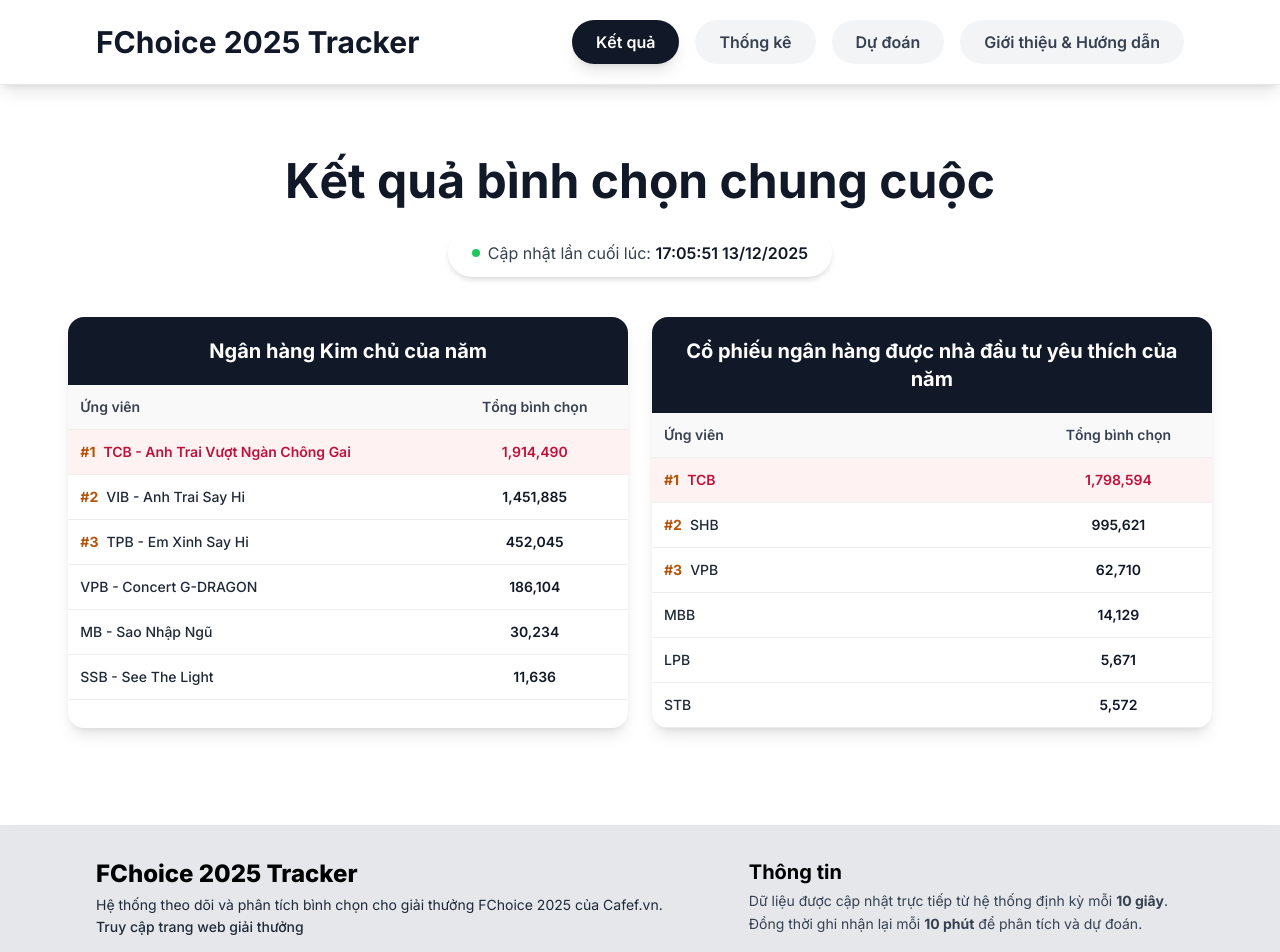
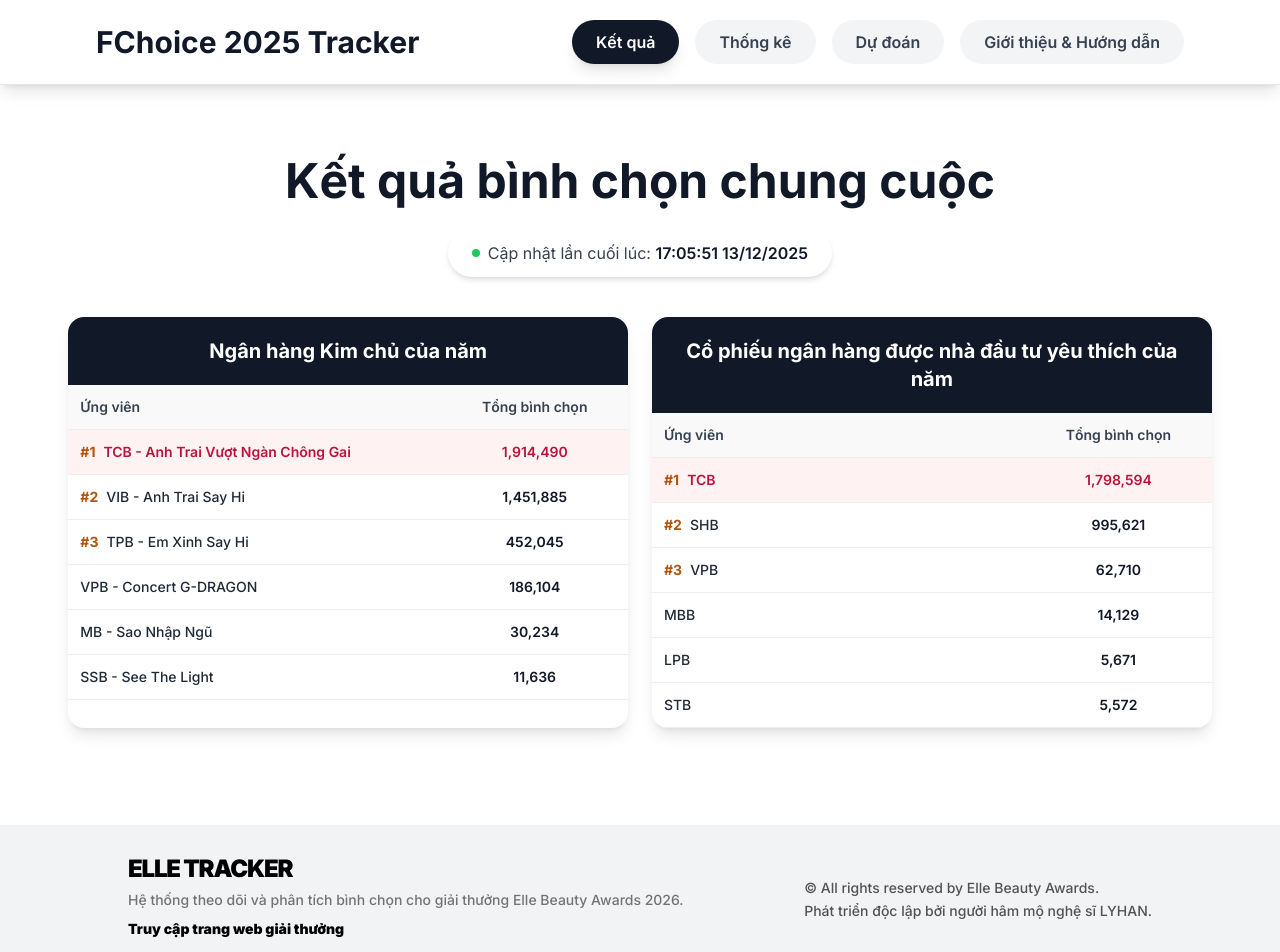
Before and after one commit to ntu09082007-eng/Elle-Tracker-Frontend, a React (Vite) app: page /realtime in a window 1280 px wide. Shown: the top 952 px of the page. Built offline with nearby package versions, Linux system fonts and the light colour scheme; what chartjs-plugin-zoom would draw is missing.

Commit message:
Update Footer.tsx

```diff
--- a/src/components/Footer.tsx
+++ b/src/components/Footer.tsx
@@ -1,43 +1,37 @@
 export default function Footer() {
   return (
-    <footer className="bg-gray-200 text-gray-700 mt-auto w-full border-t border-gray-200 shadow-lg">
-      <div className="w-full px-8 md:px-16 lg:px-24 py-8">
-        <div className="grid grid-cols-1 xl:grid-cols-5 auto-cols-min gap-y-6 max-w-6xl mx-auto">
-          {/* About Section */}
-          <div className="xl:col-span-3">
-            <h3 className="text-2xl font-extrabold mb-1 text-black">
-              FChoice 2025 Tracker
-            </h3>
-            <p className="text-gray-800 text-sm leading-relaxed">
-              Hệ thống theo dõi và phân tích bình chọn cho giải thưởng FChoice
-              2025 của Cafef.vn.
-            </p>
-            <h3 className="text-gray-800 text-sm font-extrabold hover:underline">
-              <a href="https://fchoice.vn/">Truy cập trang web giải thưởng</a>
-            </h3>
-          </div>
+    <footer className="w-full bg-[#f1f3f5] py-8 px-10 md:px-20 lg:px-32 mt-auto">
+      {/* 🛠 Dùng max-w-7xl và py-8 để footer thấp xuống và bao vừa đủ content */}
+      <div className="max-w-7xl mx-auto flex flex-col md:flex-row justify-between items-center gap-8">
 
-          {/* Info */}
-          <div className="xl:col-span-2">
-            <h3 className="text-black text-xl font-bold mb-1">Thông tin</h3>
-            <p className="text-sm leading-relaxed">
-              Dữ liệu được cập nhật trực tiếp từ hệ thống định kỳ mỗi{" "}
-              <b>10 giây</b>.
-              <br />
-              Đồng thời ghi nhận lại mỗi <b>10 phút</b> để phân tích và dự đoán.
-            </p>
-          </div>
+        {/* CỘT TRÁI: Logo & Link (Giảm space-y xuống 2 để khít hơn) */}
+        <div className="space-y-2">
+          <h3 className="text-[24px] font-[900] text-black uppercase tracking-tighter leading-none">
+            Elle Tracker
+          </h3>
+          <p className="text-[14px] text-neutral-500 font-medium">
+            Hệ thống theo dõi và phân tích bình chọn cho giải thưởng Elle Beauty Awards 2026.
+          </p>
+          <a
+            href="https://events.elle.vn/elle-beauty-awards-2026/nhan-vat"
+            target="_blank"
+            rel="noreferrer"
+            className="text-black font-[900] text-[14px] hover:underline inline-block"
+          >
+            Truy cập trang web giải thưởng
+          </a>
         </div>
 
-        {/* Bottom Bar */}
-        <div className="border-t mt-8 pt-6 text-center mb-2 border-gray-400">
-          <p className="text-gray-800 text-sm mb-1 ">
-            © Bản quyền giải thưởng thuộc về Cafef.vn & công ty cổ phần VCCorp.
-            <br />
-            Phát triển độc lập bởi người hâm mộ chương trình ATVNCG.
+        {/* CỘT PHẢI: Bản quyền (Giữ căn lề trái như turn trước) */}
+        <div className="text-[14px] text-neutral-600 font-medium space-y-0.5 text-left">
+          <p className="whitespace-nowrap">
+            © All rights reserved by Elle Beauty Awards.
           </p>
-          <p className="text-lg font-bold text-black">#camonvidaden</p>
+          <p className="whitespace-nowrap">
+            Phát triển độc lập bởi người hâm mộ nghệ sĩ LYHAN.
+          </p>
         </div>
+
       </div>
     </footer>
   );
```
